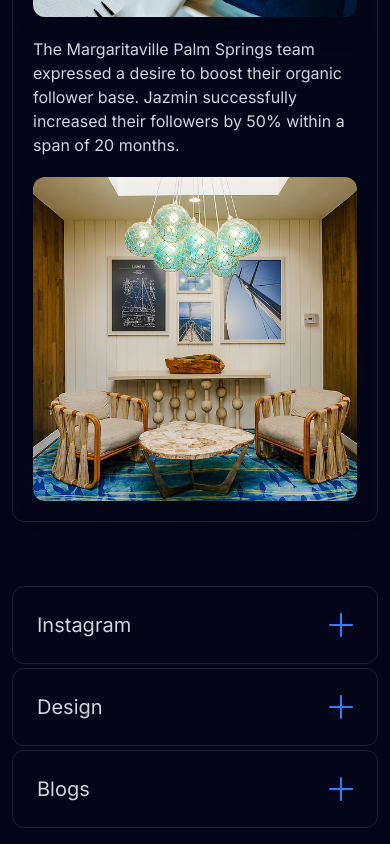
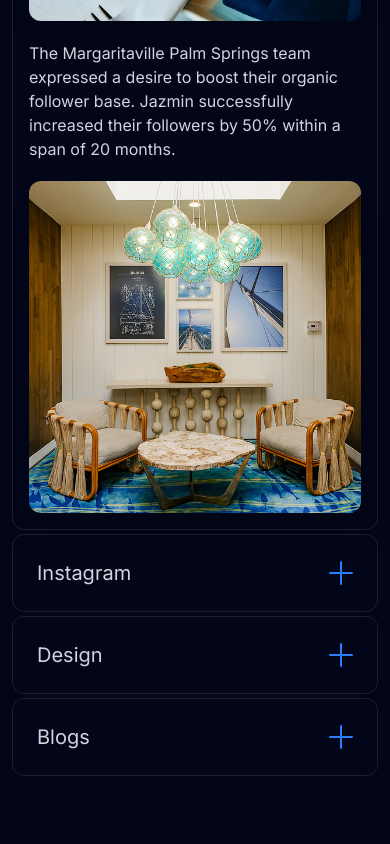
Before and after one commit to rubenaguilardev/sbrt, a React (Vite) app: page / in a window 390 px wide. Shown: the part 2974-3818 px from the top of the page. After the commit the page ends 3754 px from the top, so only its background shows below. Built offline with nearby package versions, Linux system fonts and the light colour scheme.

Commit message:
adjust padding work sections

```diff
--- a/src/components/sections/Work.jsx
+++ b/src/components/sections/Work.jsx
@@ -5,12 +5,12 @@ import { MY_WORK_TOP } from '../../constants/index'
 const Work = () => {
 
     return (
-        <section id='work' className='flex items-center justify-center mb-8'>
+        <section id='work' className='flex items-center justify-center'>
             <div className="max-w-2xl md:max-w-[44rem] lg:max-w-[58rem] xl:max-w-6xl mx-auto px-3">
                 <h2 className="text-3xl text-center font-bold mb-5 md:mb-7 text-gray-300"><span className="bg-gradient-to-r from-blue-500 to-purple-600
                     bg-clip-text text-transparent">My</span> Work</h2>
-                <div className='flex-col glass rounded-xl p-5 md:p-7 border-white/10 border hover:-translate-y-1
-                transition-all text-gray-300 mb-5 md:mb-7'>
+                <div className='flex-col glass rounded-xl p-4 md:p-7 border-white/10 border hover:-translate-y-1
+                transition-all text-gray-300 '>
                     <div className='flex flex-col md:flex-row w-full mb-5 md:mb-7 xl:items-center'>
                         <div>
                             <p className='mb-5 md:pr-7'>{MY_WORK_TOP[0].description[0]}</p>
--- a/src/components/sections/WorkSections.jsx
+++ b/src/components/sections/WorkSections.jsx
@@ -37,7 +37,7 @@ const WorkSections = () => {
 
     return (
 
-            <div className="max-w-2xl md:max-w-[44rem] lg:max-w-[58rem] xl:max-w-6xl mx-auto p-3 text-white rounded-xl text-xl">
+            <div className="max-w-2xl md:max-w-[44rem] lg:max-w-[58rem] xl:max-w-6xl mx-auto px-3 pt-1 text-white rounded-xl text-xl">
                 {workSection}
              </div>
 
```
